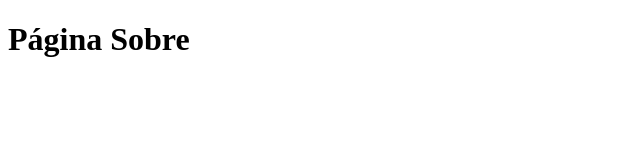
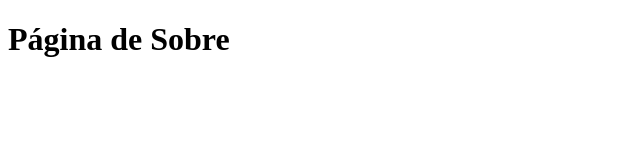
Before and after one commit to cgonzaga2022/github-main, a plain HTML site: page sobre.html in a window 1280 px wide. Shown: the whole page, without its empty margins (0-640 px from the left). Drawn offline with Linux system fonts and the light colour scheme.

```diff
--- a/sobre.html
+++ b/sobre.html
@@ -7,6 +7,6 @@
     <title>Sobre</title>
 </head>
 <body>
-    <h1>Página Sobre</h1>
+    <h1>Página de Sobre</h1>
 </body>
 </html>
```
